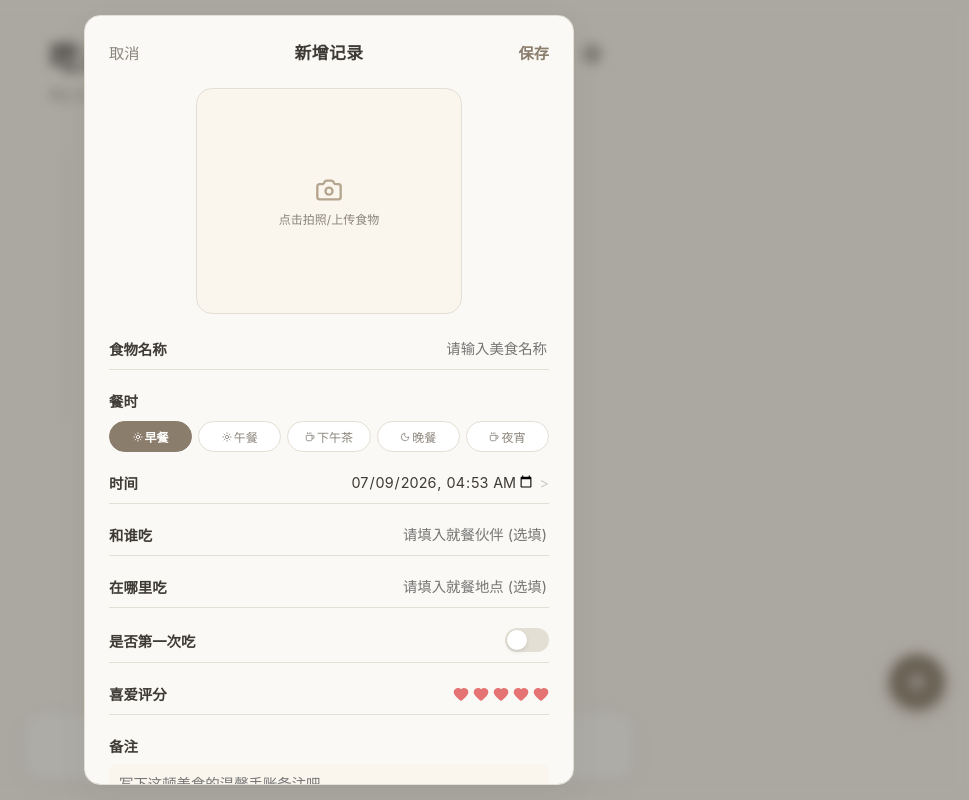
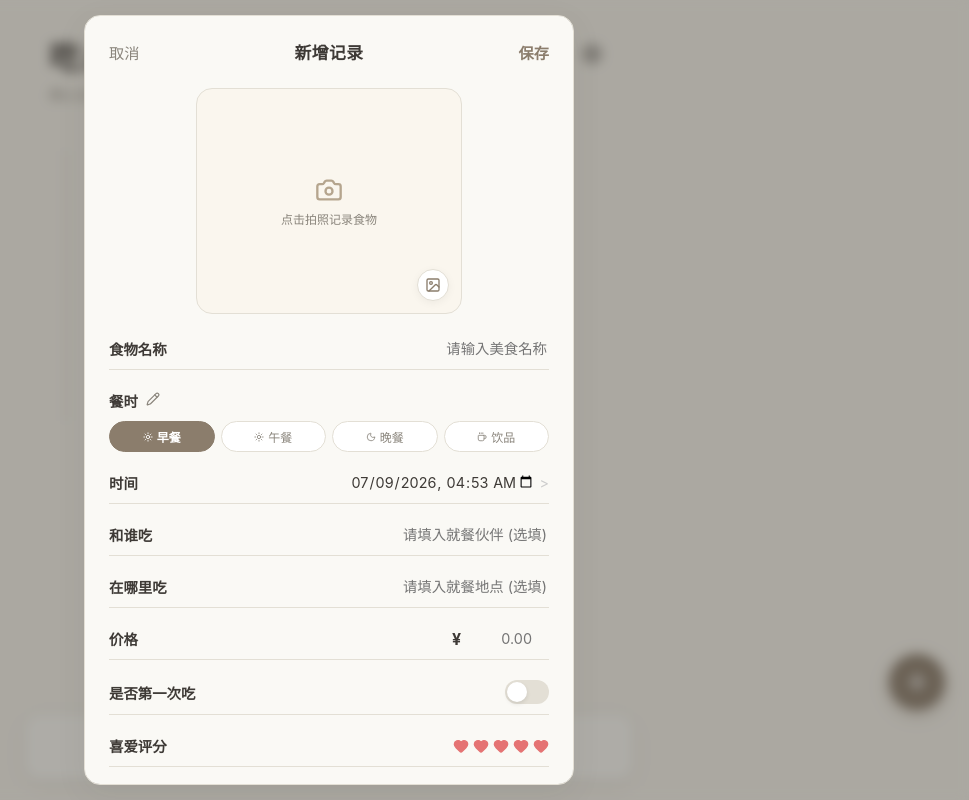
Before and after one commit to shrevepribish969-hue/foodv2, a React (Vite) app: page / in a window 1280 px wide. Both pictures are taken after a click on the button 1228 px from the left and 682 px from the top of the page. Shown: the whole page, without its empty margins (311-1280 px from the left). Built offline with nearby package versions, Linux system fonts and the light colour scheme; a web font is replaced by a local one.

Commit message:
feat: complete Record Input Experience sub-project

```diff
--- a/src/components/RecordModal.tsx
+++ b/src/components/RecordModal.tsx
@@ -1,5 +1,5 @@
 import { useState, useRef } from 'react';
-import { Camera, Star, Heart, Pencil, Sun, Moon, Coffee } from 'lucide-react';
+import { Camera, Star, Heart, Pencil, Sun, Moon, Coffee, Image as ImageIcon, X, Plus } from 'lucide-react';
 import { type FoodRecord, addRecord } from '../db';
 import { removeBackground } from '@imgly/background-removal';
 
@@ -49,9 +49,23 @@ const resizeImage = (file: File, maxSide: number): Promise<Blob> => {
   });
 };
 
+const DEFAULT_TAGS = ['早餐', '午餐', '晚餐', '饮品'];
+const loadTags = () => {
+  try {
+    const stored = localStorage.getItem('food_tags');
+    return stored ? JSON.parse(stored) : DEFAULT_TAGS;
+  } catch (e) {
+    return DEFAULT_TAGS;
+  }
+};
+
 export default function RecordModal({ onClose, onSaved, initialDate, recordToEdit }: RecordModalProps) {
+  const initialTags = loadTags();
   const [foodName, setFoodName] = useState(recordToEdit ? recordToEdit.foodName : '');
-  const [mealType, setMealType] = useState<FoodRecord['mealType']>(recordToEdit ? recordToEdit.mealType : 'breakfast');
+  const [mealType, setMealType] = useState<string>(recordToEdit ? recordToEdit.mealType : (initialTags[0] || '早餐'));
+  const [price, setPrice] = useState(recordToEdit && recordToEdit.price !== undefined ? String(recordToEdit.price) : '');
+  const [tags, setTags] = useState<string[]>(initialTags);
+  const [isEditingTags, setIsEditingTags] = useState(false);
   const [rating, setRating] = useState(recordToEdit ? recordToEdit.rating : 5);
   const [isNewFood, setIsNewFood] = useState(recordToEdit ? recordToEdit.isNewFood : false);
   const [diningWith, setDiningWith] = useState(recordToEdit ? (recordToEdit.diningWith || '') : '');
@@ -71,6 +85,27 @@ export default function RecordModal({ onClose, onSaved, initialDate, recordToEdi
 
   const canvasRef = useRef<HTMLCanvasElement>(null);
   const fileInputRef = useRef<HTMLInputElement>(null);
+  const albumInputRef = useRef<HTMLInputElement>(null);
+
+  const saveTags = (newTags: string[]) => {
+    setTags(newTags);
+    localStorage.setItem('food_tags', JSON.stringify(newTags));
+  };
+
+  const handleAddTag = () => {
+    const newTag = prompt('请输入新标签名称');
+    if (newTag && newTag.trim() && !tags.includes(newTag.trim())) {
+      saveTags([...tags, newTag.trim()]);
+    }
+  };
+
+  const handleDeleteTag = (tag: string) => {
+    if (confirm(`确定要删除标签 "${tag}" 吗？`)) {
+      const newTags = tags.filter(t => t !== tag);
+      saveTags(newTags);
+      if (mealType === tag) setMealType(newTags[0] || '');
+    }
+  };
 
   const handleImageUpload = async (e: React.ChangeEvent<HTMLInputElement>) => {
     const file = e.target.files?.[0];
@@ -345,6 +380,7 @@ export default function RecordModal({ onClose, onSaved, initialDate, recordToEdi
       timestamp: recordTime,
       foodName,
       mealType,
+      price: price ? parseFloat(price) : undefined,
       rating,
       isNewFood,
       diningWith: diningWith.trim() || undefined,
@@ -429,10 +465,28 @@ export default function RecordModal({ onClose, onSaved, initialDate, recordToEdi
               ) : (
                 <div onClick={() => fileInputRef.current?.click()} style={{ display: 'flex', flexDirection: 'column', alignItems: 'center', cursor: 'pointer' }}>
                   <Camera size={28} color="#B5A58E" />
-                  <span style={{ fontSize: '0.75rem', color: '#8A857C', marginTop: '6px' }}>点击拍照/上传食物</span>
+                  <span style={{ fontSize: '0.75rem', color: '#8A857C', marginTop: '6px' }}>点击拍照记录食物</span>
                 </div>
               )}
             </div>
+
+            {!processedUrl && !processing && (
+              <button
+                type="button"
+                onClick={(e) => { e.stopPropagation(); albumInputRef.current?.click(); }}
+                style={{
+                  position: 'absolute', right: '12px', bottom: '12px',
+                  width: '32px', height: '32px', borderRadius: '50%',
+                  background: '#FFF', border: '1px solid var(--color-border)',
+                  display: 'flex', alignItems: 'center', justifyContent: 'center',
+                  cursor: 'pointer', boxShadow: '0 2px 8px rgba(0,0,0,0.05)',
+                  zIndex: 20
+                }}
+                className="bouncy-hover"
+              >
+                <ImageIcon size={16} color="#8B7D6C" />
+              </button>
+            )}
 
             {/* 铅笔编辑按钮 (重新上传图片) */}
             {processedUrl && !processing && (
@@ -453,7 +507,8 @@ export default function RecordModal({ onClose, onSaved, initialDate, recordToEdi
               </button>
             )}
 
-            <input ref={fileInputRef} type="file" accept="image/*" onChange={handleImageUpload} style={{ display: 'none' }} />
+            <input ref={fileInputRef} type="file" accept="image/*" capture="environment" onChange={handleImageUpload} style={{ display: 'none' }} />
+            <input ref={albumInputRef} type="file" accept="image/*" onChange={handleImageUpload} style={{ display: 'none' }} />
           </div>
           <canvas ref={canvasRef} style={{ display: 'none' }} />
 
@@ -496,35 +551,55 @@ export default function RecordModal({ onClose, onSaved, initialDate, recordToEdi
 
           {/* 餐时分类 (小图标圆形细框按钮) */}
           <div style={{ display: 'flex', flexDirection: 'column', gap: '10px' }}>
-            <span style={{ fontSize: '0.9rem', fontWeight: 'bold', color: 'var(--color-text)' }}>餐时</span>
+            <div style={{ display: 'flex', alignItems: 'center', gap: '8px' }}>
+              <span style={{ fontSize: '0.9rem', fontWeight: 'bold', color: 'var(--color-text)' }}>餐时</span>
+              <button onClick={() => setIsEditingTags(!isEditingTags)} style={{ background: 'none', border: 'none', cursor: 'pointer', padding: 0 }}>
+                <Pencil size={14} color="#8A857C" />
+              </button>
+            </div>
             <div style={{ display: 'flex', gap: '6px', flexWrap: 'wrap' }}>
-              {(['breakfast', 'lunch', 'tea', 'dinner', 'night'] as const).map((type) => {
+              {tags.map((type) => {
                 const isSelected = mealType === type;
                 return (
                   <button
                     key={type}
                     type="button"
-                    onClick={() => setMealType(type)}
+                    onClick={() => { if (!isEditingTags) setMealType(type); }}
                     style={{
-                      flex: 1, padding: '6px 0', borderRadius: '18px', fontSize: '0.75rem',
+                      flex: 1, padding: '6px 10px', borderRadius: '18px', fontSize: '0.75rem',
                       border: '1px solid',
-                      borderColor: isSelected ? 'var(--color-green)' : 'var(--color-border)',
-                      background: isSelected ? 'var(--color-green)' : '#FFF',
-                      color: isSelected ? '#FFF' : '#8A857C',
+                      borderColor: isSelected && !isEditingTags ? 'var(--color-green)' : 'var(--color-border)',
+                      background: isSelected && !isEditingTags ? 'var(--color-green)' : '#FFF',
+                      color: isSelected && !isEditingTags ? '#FFF' : '#8A857C',
                       cursor: 'pointer',
-                      fontWeight: isSelected ? 'bold' : 'normal',
-                      display: 'flex', alignItems: 'center', justifyContent: 'center', gap: '2px',
-                      transition: 'all 0.15s ease'
+                      fontWeight: isSelected && !isEditingTags ? 'bold' : 'normal',
+                      display: 'flex', alignItems: 'center', justifyContent: 'center', gap: '4px',
+                      transition: 'all 0.15s ease',
+                      minWidth: 'max-content'
                     }}
                   >
-                    {type === 'breakfast' && <><Sun size={10} /> 早餐</>}
-                    {type === 'lunch' && <><Sun size={10} /> 午餐</>}
-                    {type === 'tea' && <><Coffee size={10} /> 下午茶</>}
-                    {type === 'dinner' && <><Moon size={10} /> 晚餐</>}
-                    {type === 'night' && <><Coffee size={10} /> 夜宵</>}
+                    {type === '早餐' && <Sun size={10} />}
+                    {type === '午餐' && <Sun size={10} />}
+                    {type === '下午茶' && <Coffee size={10} />}
+                    {type === '晚餐' && <Moon size={10} />}
+                    {type === '夜宵' && <Coffee size={10} />}
+                    {type === '饮品' && <Coffee size={10} />}
+                    {type}
+                    {isEditingTags && (
+                      <X size={12} color="#8A857C" style={{ marginLeft: '4px' }} onClick={(e) => { e.stopPropagation(); handleDeleteTag(type); }} />
+                    )}
                   </button>
                 );
               })}
+              {isEditingTags && (
+                <button onClick={handleAddTag} type="button" style={{
+                  padding: '6px 12px', borderRadius: '18px', fontSize: '0.75rem', border: '1px dashed var(--color-border)',
+                  background: '#FAF6EE', color: '#8A857C', cursor: 'pointer', display: 'flex', alignItems: 'center', gap: '4px',
+                  minWidth: 'max-content'
+                }}>
+                  <Plus size={10} /> 新增
+                </button>
+              )}
             </div>
           </div>
 
@@ -589,6 +664,27 @@ export default function RecordModal({ onClose, onSaved, initialDate, recordToEdi
                   border: 'none', background: 'transparent', textAlign: 'right',
                   fontFamily: 'var(--font-cute)', fontSize: '0.9rem', color: 'var(--color-text)',
                   outline: 'none', width: '150px'
+                }}
+              />
+            </div>
+          </div>
+
+          <div style={{
+            display: 'flex', justifyContent: 'space-between', alignItems: 'center',
+            borderBottom: '1px solid var(--color-border)', paddingBottom: '10px'
+          }}>
+            <span style={{ fontSize: '0.9rem', fontWeight: 'bold', color: 'var(--color-text)' }}>价格</span>
+            <div style={{ display: 'flex', alignItems: 'center', flex: 1, justifyContent: 'flex-end', gap: '4px' }}>
+              <span style={{ color: 'var(--color-text)', fontWeight: 'bold' }}>¥</span>
+              <input
+                type="number"
+                placeholder="0.00"
+                value={price}
+                onChange={(e) => setPrice(e.target.value)}
+                style={{
+                  border: 'none', background: 'transparent', textAlign: 'right',
+                  fontFamily: 'var(--font-cute)', fontSize: '0.9rem', color: 'var(--color-text)',
+                  outline: 'none', width: '80px'
                 }}
               />
             </div>
--- a/src/db.ts
+++ b/src/db.ts
@@ -2,7 +2,8 @@ export interface FoodRecord {
   id: string;          // 唯一 UUID
   timestamp: number;   // 用餐时间戳
   foodName: string;    // 食物名称
-  mealType: 'breakfast' | 'lunch' | 'dinner' | 'tea' | 'night';
+  mealType: string;    // 食物名称 (改为 string 兼容自定义标签)
+  price?: number;      // 价格
   rating: number;      // 1-5 评分
   isNewFood: boolean;  // 是否为新食物
   diningWith?: string; // 和谁吃
```
Also changed, not shown: src/components/QuickNoteModal.tsx (added, +73 -0 lines), src/components/TodayPage.tsx (+36 -6 lines), 3 other files (tests, documents, lock files or other folders).
